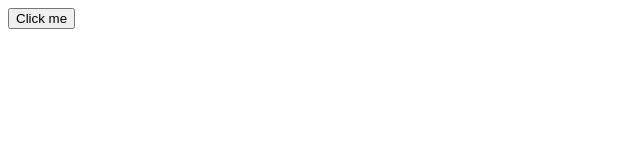
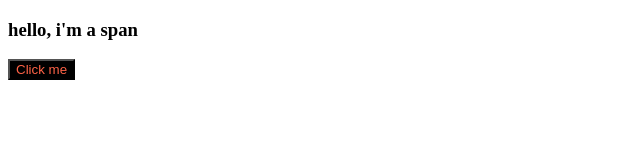
Before and after one commit to thusis/TIL, a plain HTML site: page React-for-beginner/vanilla.html in a window 1280 px wide. Shown: the whole page, without its empty margins (0-640 px from the left). Drawn offline with nearby package versions, Linux system fonts and the light colour scheme.

Commit message:
[React] #2.5 JSX (08:22)

```diff
--- a/React-for-beginner/vanilla.html
+++ b/React-for-beginner/vanilla.html
@@ -11,16 +11,26 @@
 <script>
     const root = document.getElementById('root');
 
-    const span = React.createElement(
-        "span", //Element 이름
-        {id: "cutie", style:{color:"red"}}, //요소의 attribute
+    const h3 = React.createElement(
+        "h3", //Element 이름
+        {
+        onMouseEnter: () => console.log("mouse enter"),
+        }, //요소의 attribute 혹은 EventListener
         "hello, i'm a span"); //요소의 content
 
-    const btn = React.createElement("button", null, "Click me");
+    const btn = React.createElement(
+        "button",
+        {
+            onClick: () => console.log("im clicked"),
+            style:{ backgroundColor: "black", color: "tomato",}
+        },
+        "Click me"
+        );
 
-    const div = React.createElement("div", null, [span, btn]);
+    const container = React.createElement("div", null, [h3, btn]);
     //ReactDOM.render(span, root); 는 17버전으로 react18에서는 아래와 같이 사용
-    ReactDOM.createRoot(root).render(btn);
+    // ReactDOM.render(container, root); ==  ReactDOM.createRoot(root).render(container);
+    ReactDOM.createRoot(root).render(container);
 </script>
 
 </html>
```
